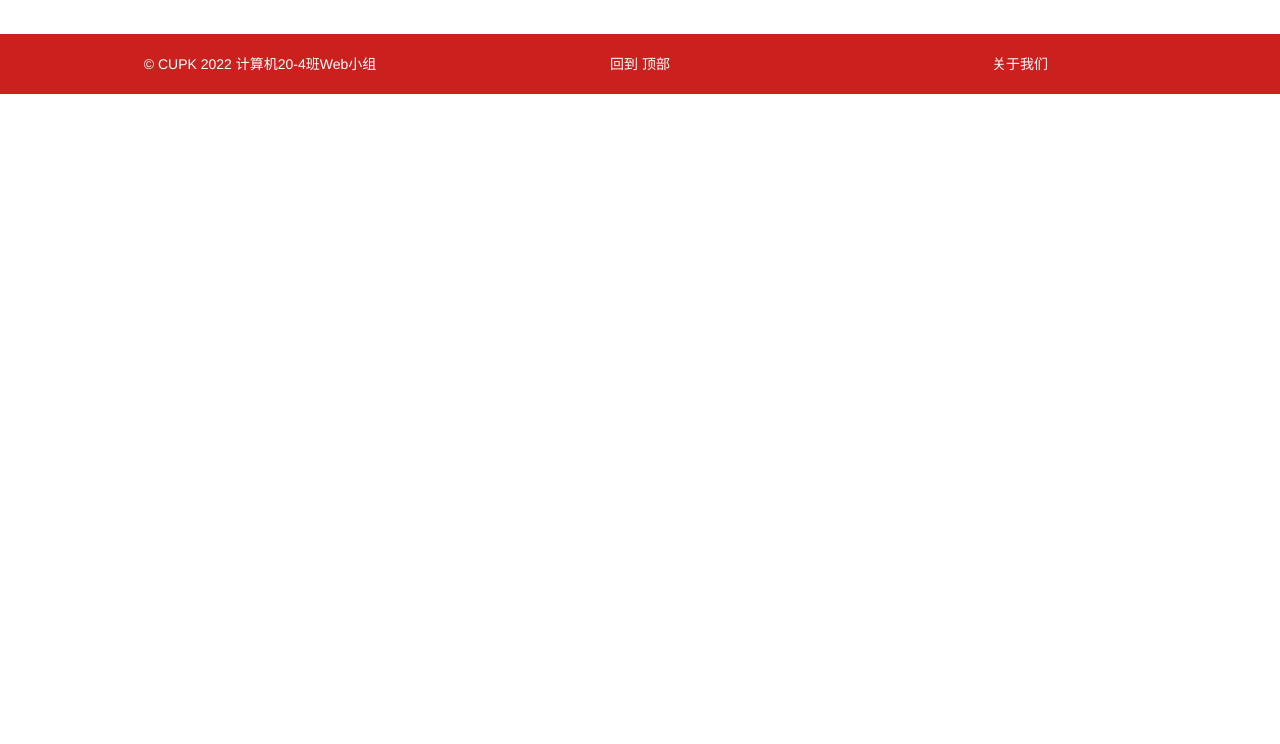
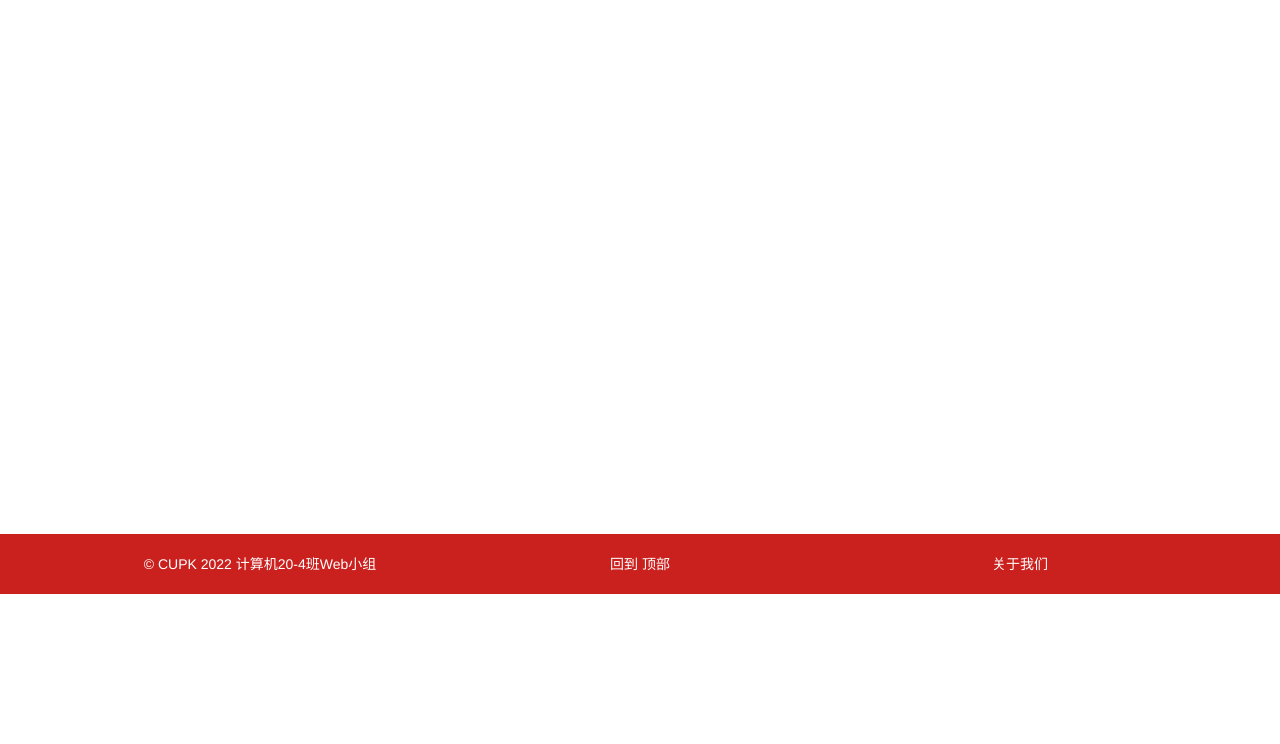
Before and after one commit to izyq/WebFinalProj, a plain HTML site: page template.html in a window 1280 px wide. Shown: the part 206-950 px from the top of the page. After the commit the page ends 900 px from the top, so only its background shows below. Drawn offline with nearby package versions, Linux system fonts and the light colour scheme.

Commit message:
更新模版和注释

```diff
--- /dev/null
+++ b/css/template.css
@@ -0,0 +1,7 @@
+.starter {
+    margin-top: 100px;
+    padding: 0;
+    min-width: 100%;
+    height: 100%;
+    text-align: center;
+}
--- a/js/footer.js
+++ b/js/footer.js
@@ -1,6 +1,6 @@
 //使用工具 http://tool.chinaz.com/Tools/Html_Js.aspx
 //将公共部分转化为js 便于合作开发
-document.writeln("<footer class=\'sub_footer\'>");
+document.writeln("<footer class=\'sub_footer navbar-fixed-bottom\'>");
 document.writeln("    <div class=\'container\'>");
 document.writeln("        <div class=\'col-md-4\'><p class=\'sub-footer-text text-center\'>&copy; CUPK 2022  <a href=\'/about\'>计算机20-4班Web小组</a></p></div>");
 document.writeln("        <div class=\'col-md-4\'><p class=\'sub-footer-text text-center\'>回到 <a href=\'#top\'>顶部</a></p>");
--- a/template.html
+++ b/template.html
@@ -7,11 +7,13 @@
     <link rel="stylesheet" href="css/bootstrap.css">
     <!-- Animate.css -->
     <link rel="stylesheet" href="css/animate.css">
+    <!--记得重命名为你自己的CSS文件-->
+    <link rel="stylesheet" href="css/template.css">
 </head>
 <body>
 <script src="js/head.js"></script>
 
-<div style="margin-top: 150px;margin-bottom: 50px">
+<div class="starter">
     <h1>从这里开始</h1>
 </div>
 
```
Also changed, not shown: css/main.css (+4 -3 lines).
